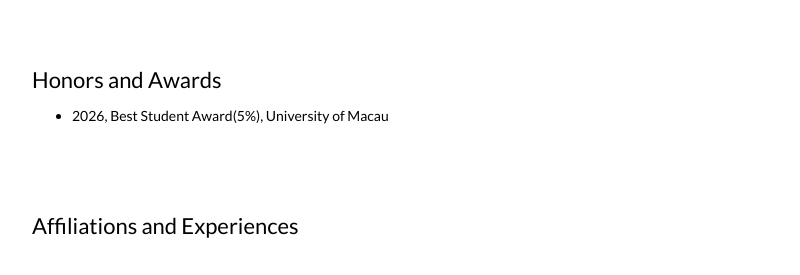
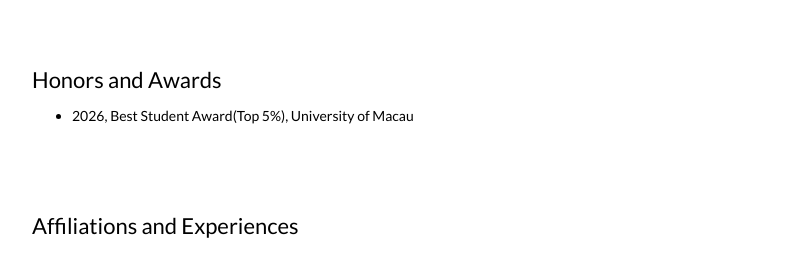
Before and after one commit to kaijieyin/kaijieyin.github.io, a Jekyll site: the page built from _posts/2026-06-18-biloc.markdown, in a window 1280 px wide. Shown: the part 1216-1491 px from the top of the page, without its empty margins (228-1028 px from the left). Built offline with Jekyll 4.4.1, drawn with Linux system fonts in a browser that asks for light colours.

Commit message:
Update default.html

```diff
--- a/_layouts/default.html
+++ b/_layouts/default.html
@@ -116,7 +116,7 @@
             <td style="padding:2.5%;width:100%;vertical-align:middle">
               <h2>Honors and Awards</h2>
               <ul>
-                <li>2026, Best Student Award(5%), University of Macau</li>
+                <li>2026, Best Student Award(Top 5%), University of Macau</li>
               </ul>
             </td>
           </tr>
```
